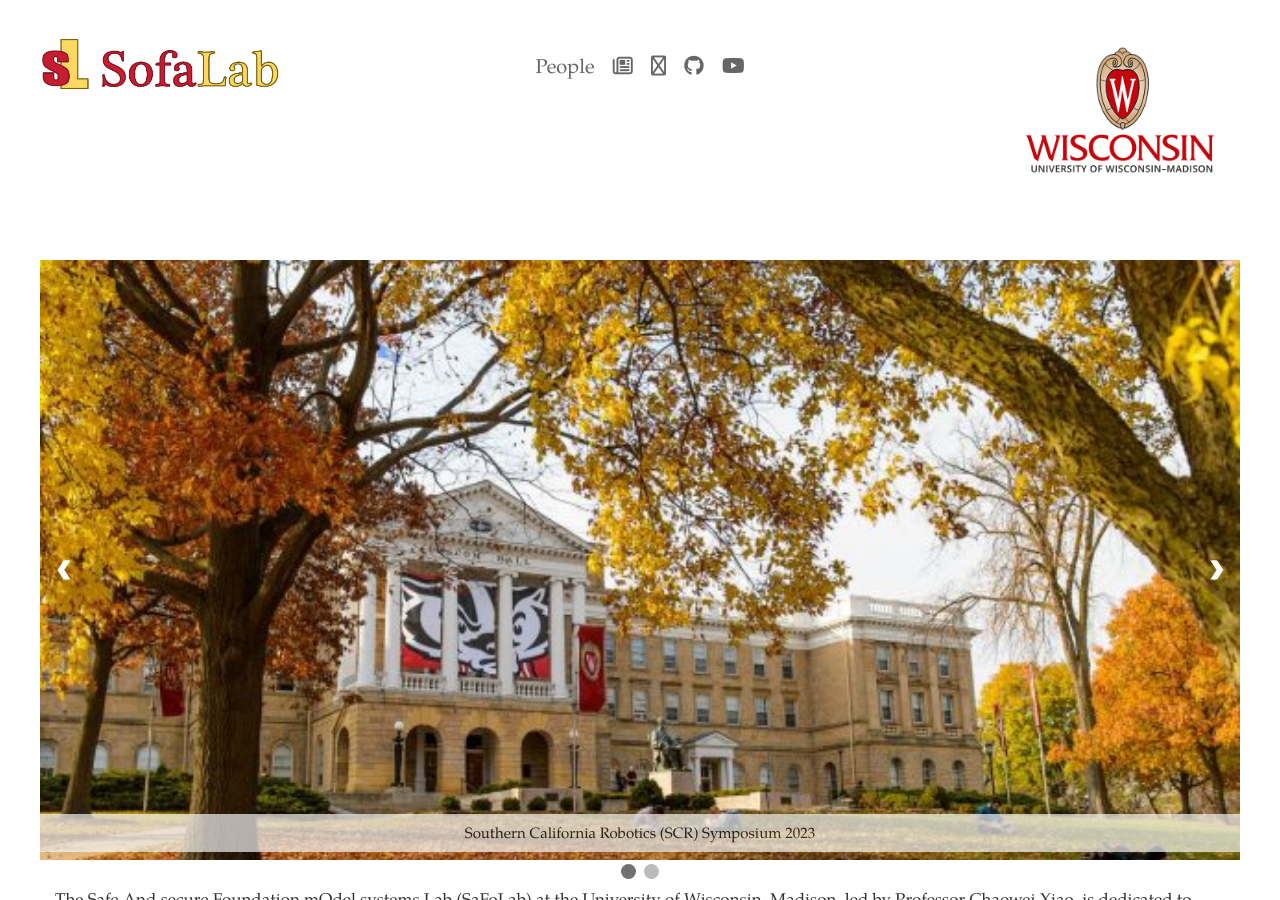
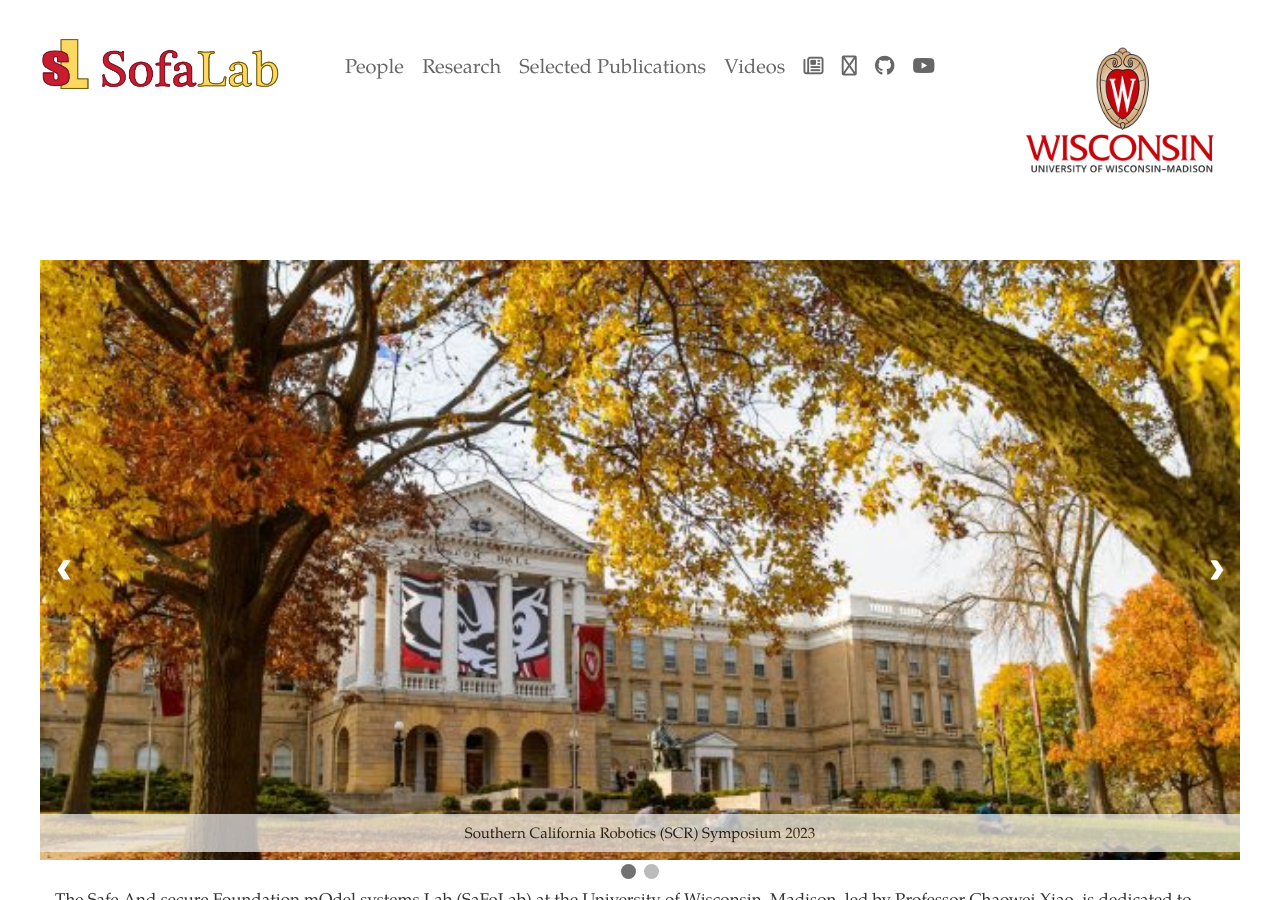
Before and after one commit to SaFoLab-WISC/SaFoLab-Wisc.github.io, a Jekyll site: the page built from index.html, in a window 1280 px wide and 900 px high. Built offline with Jekyll 4.4.1, drawn with Linux system fonts in a browser that asks for light colours; nearby versions of some CDN libraries; a style sheet for code colours, icons or effects is not loaded.

Commit message:
Build site at 2024-07-03 09:22:32 UTC.

```diff
--- a/_includes/navigation.html
+++ b/_includes/navigation.html
@@ -14,8 +14,8 @@
 		{% endif %}
     {% endif %}
 
-<!-- {% endfor %}
-<a href="https://www.youtube.com/{{ site.youtube_handle }}" target="_blank">Videos</a> -->
+{% endfor %}
+<a href="https://www.youtube.com/{{ site.youtube_handle }}" target="_blank">Videos</a>
 
 {% if site.show_social_icons %}
   <!--<div class="social-icons" style="float: right;">
```
